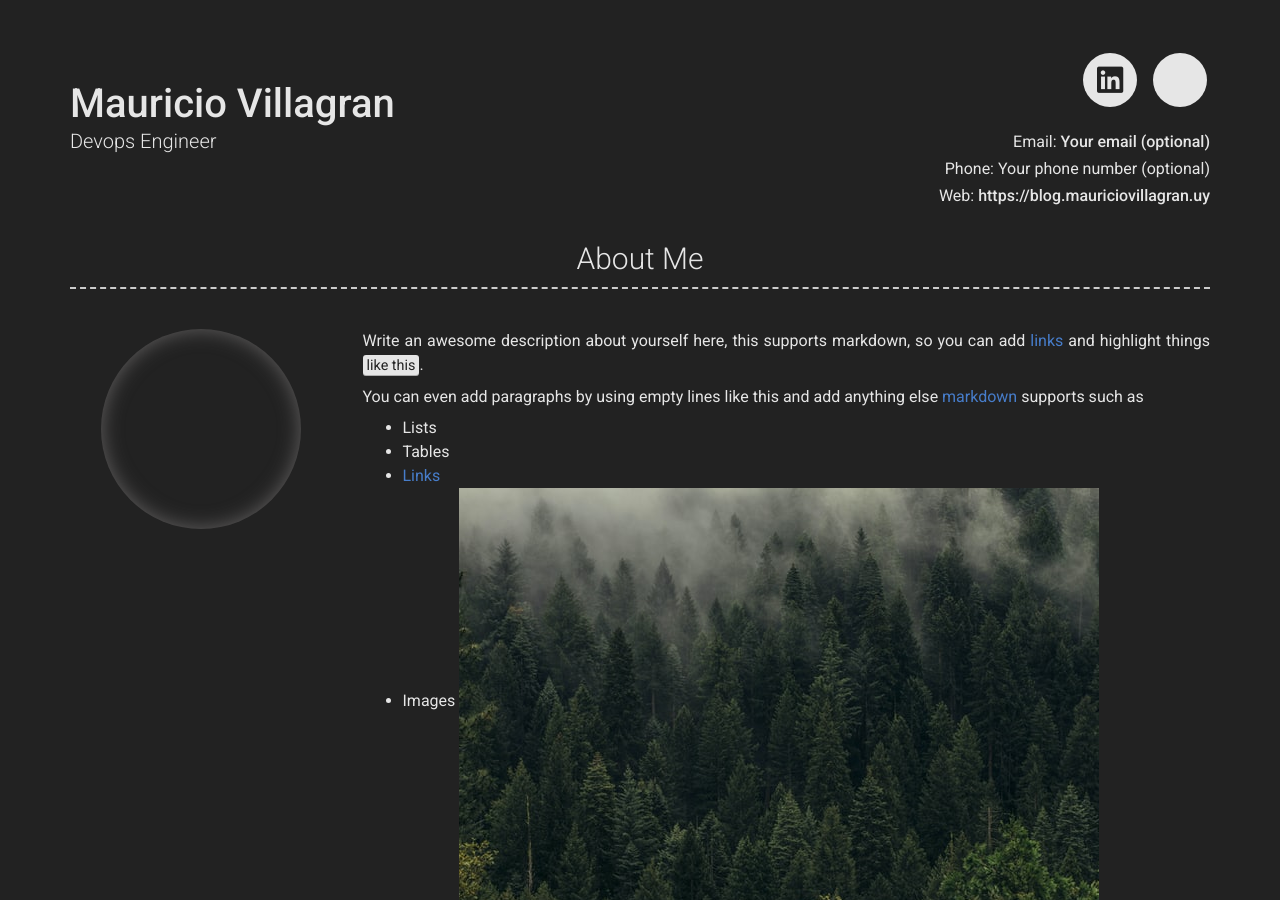
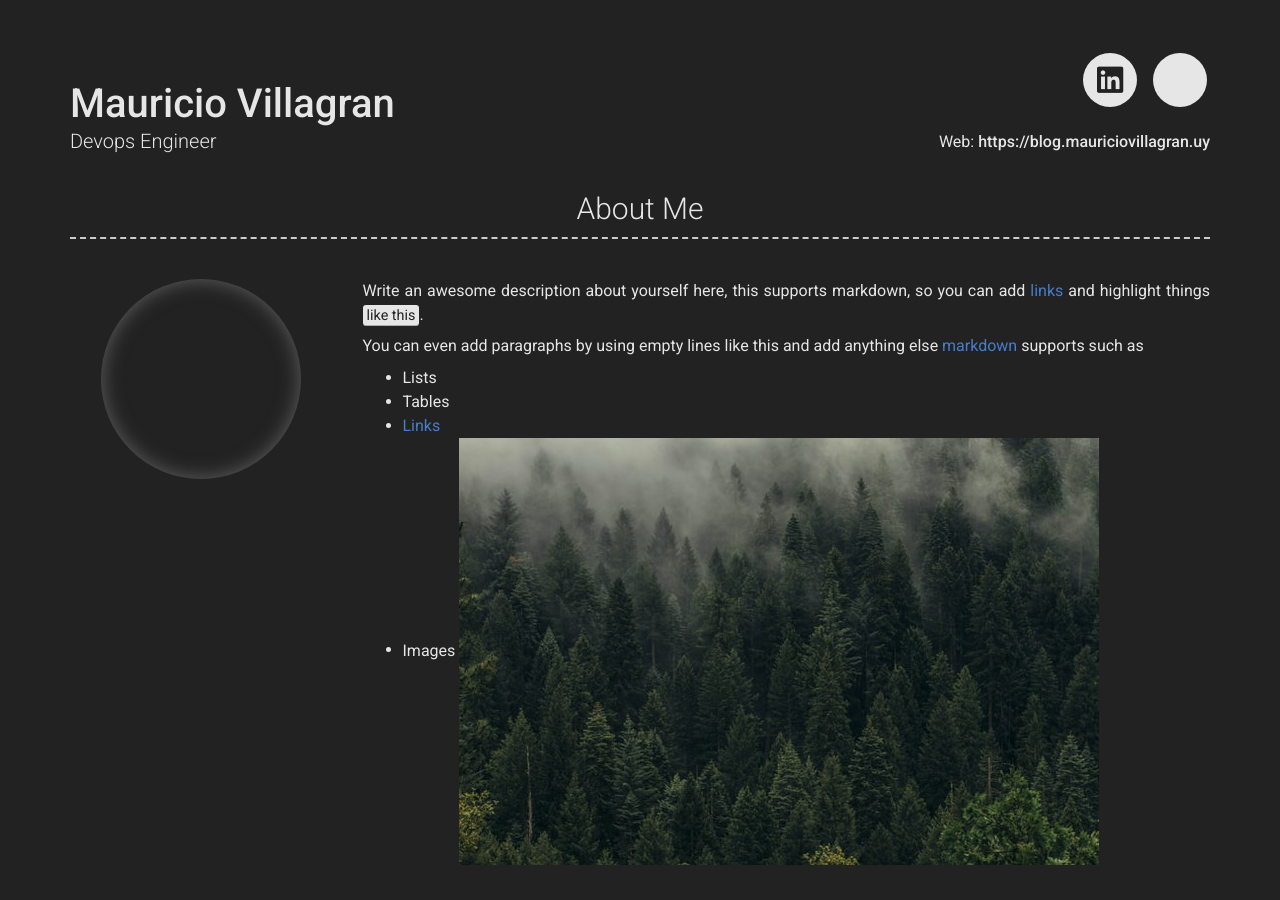
Before and after one commit to maurivg28/cv, a Jekyll site: the page built from index.md, in a window 1280 px wide and 900 px high. Built offline with Jekyll 4.4.1, drawn with Linux system fonts in a browser that asks for light colours; nearby versions of some CDN libraries; part of the change alters nothing that is shown; some of the changed text lies outside the part shown.

Commit message:
Update _config.yml

```diff
--- a/_config.yml
+++ b/_config.yml
@@ -8,9 +8,9 @@ version: 2
 # Personal info
 name: Mauricio Villagran
 title: Devops Engineer
-email: Your email (optional)
+#email: Your email (optional)
 # email_title: Email (Email title override)
-phone: Your phone number (optional)
+#phone: Your phone number (optional)
 # phone_title: Phone (Phone title override)
 website: https://blog.mauriciovillagran.uy
 # website_title: Web (Website title override)
```
